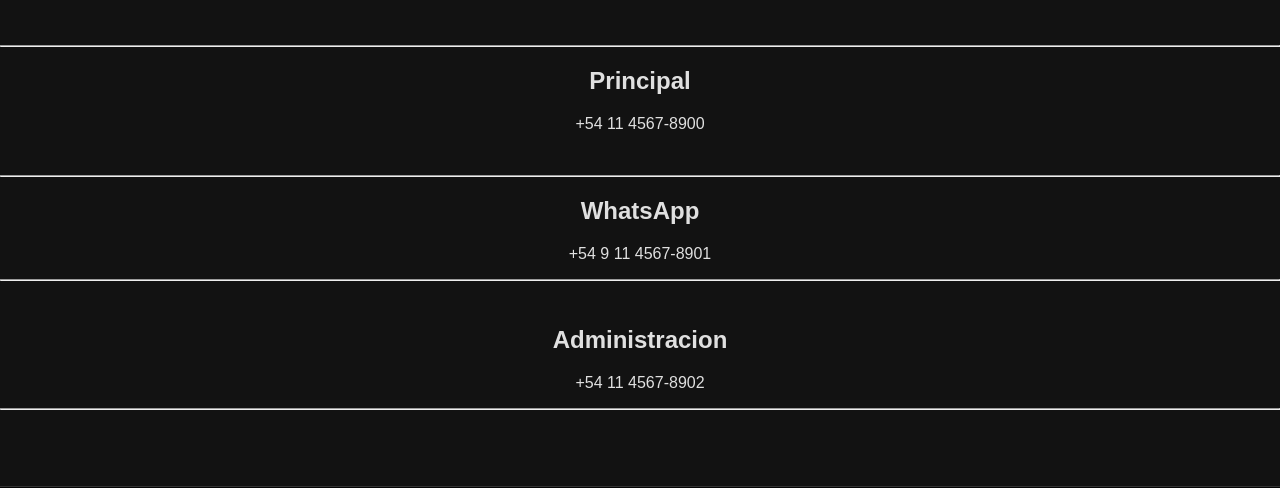
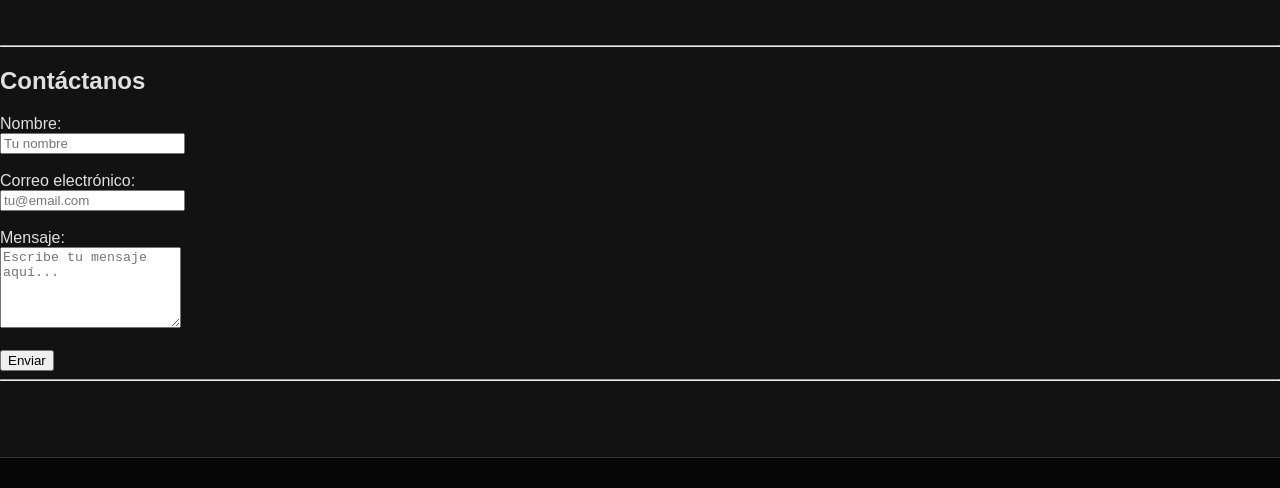
Before and after one commit to Anselmo-cpu/TP-1---Douglas-Castellanos--Desarollo-web-, a plain HTML site: page Pages/Redes.html in a window 1280 px wide. Shown: the part 132-620 px from the top of the page. Drawn offline with Linux system fonts and the light colour scheme.

Commit message:
FORM, ALT, SEO

```diff
--- a/Pages/Redes.html
+++ b/Pages/Redes.html
@@ -3,6 +3,9 @@
 <head>
     <meta charset="UTF-8">
     <meta name="viewport" content="width=device-width, initial-scale=1.0">
+    <meta name="description" content="Academia de música Ansel Classes. Cursos, profesores y metodología para aprender a tocar instrumentos.">
+    <meta name="keywords" content="música, academia, cursos, profesores, aprender, instrumentos, clases">
+    <meta name="author" content="Anselmo Castellanos">
     <!-- CSS -->
     <link rel="stylesheet" href="../styles/style.css">
     <title>Ansel Classes</title>
@@ -40,18 +43,21 @@
         <h1 class="center">Contactanos</h1>
 <br>
 <hr>
-        <div class="center">
-        <h2>Principal</h2>
-        <p>+54 11 4567-8900</p>
-<br>
-<hr>
-        <h2>WhatsApp</h2>
-        <p>+54 9 11 4567-8901</p>
-<hr>
-<br>
-        <h2>Administracion</h2>
-        <p>+54 11 4567-8902</p>
-        </div>
+    <section id="contactanos">
+            <h2>Contáctanos</h2>
+        <form action="#" method="post">
+            <label for="nombre">Nombre:</label><br>
+            <input type="text" id="nombre" name="nombre" required placeholder="Tu nombre"><br><br>
+
+             <label for="email">Correo electrónico:</label><br>
+             <input type="email" id="email" name="email" required placeholder="tu@email.com"><br><br>
+
+             <label for="mensaje">Mensaje:</label><br>
+             <textarea id="mensaje" name="mensaje" rows="5" required placeholder="Escribe tu mensaje aquí..."></textarea><br><br>
+
+            <button type="submit">Enviar</button>
+        </form>
+    </section>
 <hr>
     </main>
 <br>
--- a/styles/style.css
+++ b/styles/style.css
@@ -111,6 +111,10 @@ img {
   height: 100%;
 }
 
+.contactanos {
+  text-align: center;
+}
+
 footer {
   background-color: rgb(5.25, 5.25, 5.25);
   padding: 2rem;
```
Also changed, not shown: Pages/Cursos.html (+5 -7 lines), Pages/Nosotros.html (+3 -0 lines), Pages/Profesores.html (+7 -4 lines), index.html (+3 -0 lines).
